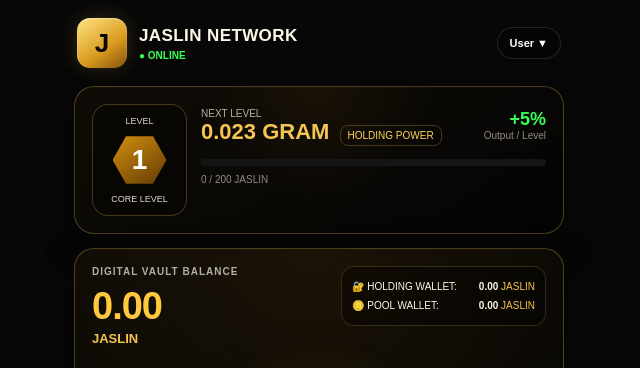
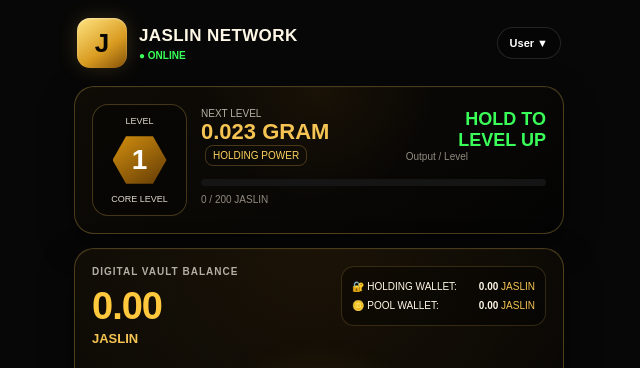
Before and after one commit to KITTYHAPPY28/JASLIN-GAME, a website: page public/index.html in a window 1280 px wide. Shown: the top 368 px of the page, without its empty margins (321-961 px from the left). Drawn offline with Linux system fonts and the light colour scheme; a script that the page names is missing.

Commit message:
Update index.html

```diff
--- a/public/index.html
+++ b/public/index.html
@@ -915,7 +915,7 @@
           <div>
 
             <div class="boost-text">
-              +5%
+             HOLD TO LEVEL UP
             </div>
 
             <div class="small muted">
```
